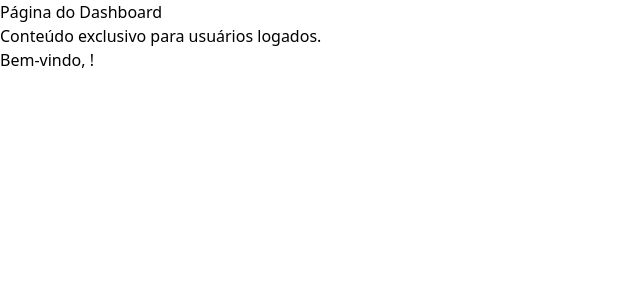
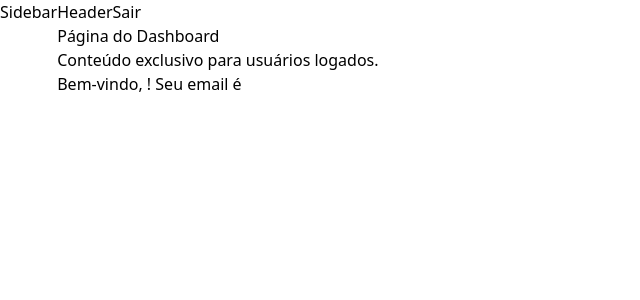
Before and after one commit to YvanBrito/planejamento_financeiro_frontend, a Next.js app: page /dashboard in a window 1280 px wide. Shown: the top 300 px of the page, without its empty margins (0-640 px from the left). Built offline with nearby package versions, Linux system fonts and the light colour scheme; no server answers.

Commit message:
autorizacao de url melhorado

```diff
--- /dev/null
+++ b/app/dashboard/budget/page.tsx
@@ -0,0 +1,7 @@
+export default async function BudgetPage() {
+  return (
+    <div>
+      <h1>Página do Budget</h1>
+    </div>
+  )
+}
--- /dev/null
+++ b/app/dashboard/layout.tsx
@@ -0,0 +1,22 @@
+'use client'
+
+import { signOut } from 'next-auth/react'
+
+export default function DashboardLayout({
+  children,
+}: Readonly<{
+  children: React.ReactNode
+}>) {
+  return (
+    <div className="flex">
+      <div>Sidebar</div>
+      <div>
+        <div>
+          Header
+          <button onClick={() => signOut()}>Sair</button>
+        </div>
+        {children}
+      </div>
+    </div>
+  )
+}
--- a/app/dashboard/page.tsx
+++ b/app/dashboard/page.tsx
@@ -7,7 +7,9 @@ export default async function DashboardPage() {
     <div>
       <h1>Página do Dashboard</h1>
       <p>Conteúdo exclusivo para usuários logados.</p>
-      <p>Bem-vindo, {session?.user.name}!</p>
+      <p>
+        Bem-vindo, {session?.user.name}! Seu email é {session?.user.email}
+      </p>
     </div>
   )
 }
--- a/app/page.tsx
+++ b/app/page.tsx
@@ -1,25 +1,11 @@
-'use client'
-
-import { useSession, signOut } from 'next-auth/react'
+import Link from 'next/link'
 
 export default function HomePage() {
-  const { data: session } = useSession()
-
-  if (session) {
-    return (
-      <div>
-        <h1>Bem-vindo, {session.user?.name}!</h1>
-        <p>Você está logado.</p>
-        <button onClick={() => signOut()}>Sair</button>
-      </div>
-    )
-  }
-
   return (
     <div>
       <h1>Você não está logado.</h1>
       <p>
-        <a href="/login">Ir para a página de login</a>
+        <Link href="/login">Ir para a página de login</Link>
       </p>
     </div>
   )
--- a/auth.ts
+++ b/auth.ts
@@ -30,6 +30,8 @@ export const { handlers, auth, signIn, signOut } = NextAuth({
   callbacks: {
     async jwt({ token, user }) {
       if (user) {
+        token.email = user.email
+        token.name = user.username
         token.accessToken = user.accessToken
       }
       return token
--- a/middleware.ts
+++ b/middleware.ts
@@ -2,7 +2,15 @@ import { auth } from './auth'
 import { NextResponse } from 'next/server'
 
 export default auth((req) => {
-  if (!req.auth) {
+  const { pathname } = req.nextUrl
+  const isAuthenticated = !!req.auth
+  const publicRoutes = ['/', '/login', '/register', '/esqueci-a-senha']
+
+  if (isAuthenticated && publicRoutes.includes(pathname)) {
+    return NextResponse.redirect(new URL('/dashboard', req.url))
+  }
+
+  if (!isAuthenticated && pathname.startsWith('/dashboard')) {
     return NextResponse.redirect(new URL('/login', req.url))
   }
 
@@ -10,5 +18,5 @@ export default auth((req) => {
 })
 
 export const config = {
-  matcher: ['/dashboard/:path*'],
+  matcher: ['/', '/dashboard/:path*', '/login', '/register'],
 }
```
Also changed, not shown: next-auth.d.ts (+7 -1 lines).
